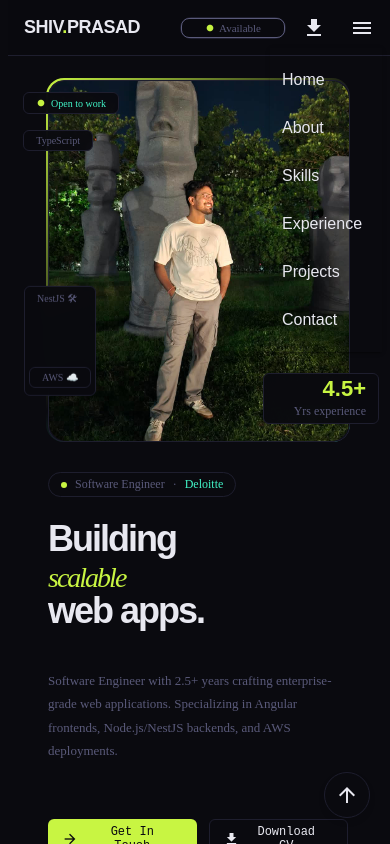
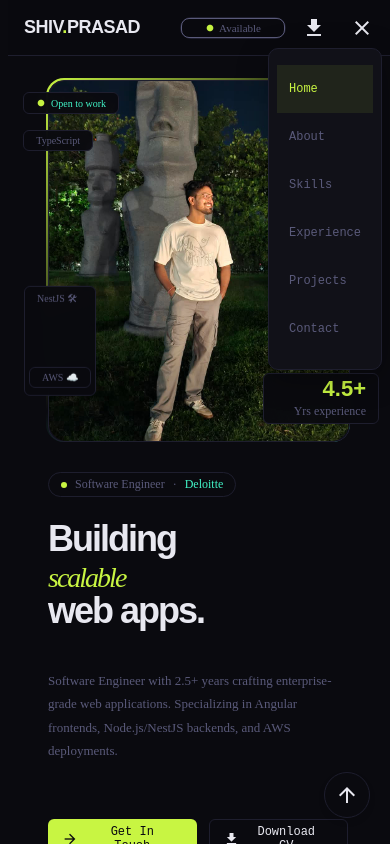
Before and after one commit to shiva-96/Shiv-Portfolio, an Angular app: page / in a window 390 px wide. Both pictures are taken after a click on the button "menu". Shown: the top 844 px of the page. Built offline with nearby package versions, Linux system fonts and the light colour scheme.

Commit message:
Improve mobile navigation with enhanced menu toggle and styling

```diff
--- a/src/app/header/header.html
+++ b/src/app/header/header.html
@@ -48,15 +48,27 @@
 
       <!-- Mobile Menu -->
       @if (isViewMobileTab()) {
-        <button mat-icon-button class="menu-toggle" [matMenuTriggerFor]="mobileMenu">
-          <mat-icon>menu</mat-icon>
+        <button
+          mat-icon-button
+          class="menu-toggle"
+          aria-label="Toggle navigation"
+          [matMenuTriggerFor]="mobileMenu"
+          (menuOpened)="mobileMenuOpen.set(true)"
+          (menuClosed)="mobileMenuOpen.set(false)"
+        >
+          <mat-icon>{{ mobileMenuOpen() ? 'close' : 'menu' }}</mat-icon>
         </button>
 
-        <mat-menu #mobileMenu="matMenu">
+        <mat-menu #mobileMenu="matMenu" class="mobile-nav-panel" aria-label="Mobile navigation">
           @for (link of navLinks(); track link.value) {
-          <button mat-menu-item (click)="setActiveLink(link.value)">
-            {{ link.label }}
-          </button>
+            <button
+              mat-menu-item
+              class="mobile-nav-link"
+              [class.active]="activeLink() === link.value"
+              (click)="setActiveLink(link.value)"
+            >
+              {{ link.label }}
+            </button>
           }
         </mat-menu>
       }
--- a/src/app/header/header.scss
+++ b/src/app/header/header.scss
@@ -72,6 +72,7 @@
   align-items: center;
   gap: cs.$space-lg;
   flex-shrink: 0;
+  position: relative;
 }
 
 ::ng-deep .status-chip {
@@ -132,6 +133,30 @@
   color: cs.$color-text-primary;
 }
 
+::ng-deep .mobile-nav-panel {
+  max-width: min(240px, calc(100vw - 32px)) !important;
+  padding: cs.$space-sm !important;
+  background: cs.$color-surface !important;
+  border: cs.$border-width solid cs.$color-border;
+  border-radius: cs.$radius-lg !important;
+  box-shadow: cs.$shadow-card-hover !important;
+
+  .mobile-nav-link {
+    color: cs.$color-text-muted;
+    font-family: cs.$font-body;
+    font-size: cs.$font-size-base;
+    transition:
+      color cs.$duration-fast cs.$easing,
+      background cs.$duration-fast cs.$easing;
+
+    &:hover,
+    &.active {
+      background: cs.$color-accent-glow;
+      color: cs.$color-accent;
+    }
+  }
+}
+
 @keyframes pulse {
   0% {
     opacity: 1;
--- a/src/app/header/header.ts
+++ b/src/app/header/header.ts
@@ -29,6 +29,7 @@ export class Header {
   isViewMobileTab = signal(window.innerWidth <= 768);
   headerLinks = signal(headerLinks);
   activeLink = signal('');
+  mobileMenuOpen = signal(false);
   navLinks = signal([
     { label: 'Home', value: 'hero' },
     { label: 'About', value: 'about' },
@@ -40,6 +41,7 @@ export class Header {
 
   setActiveLink(section: string) {
     this.activeLink.set(section);
+    this.mobileMenuOpen.set(false);
     void this.router.navigate([], { fragment: section });
   }
 
```
